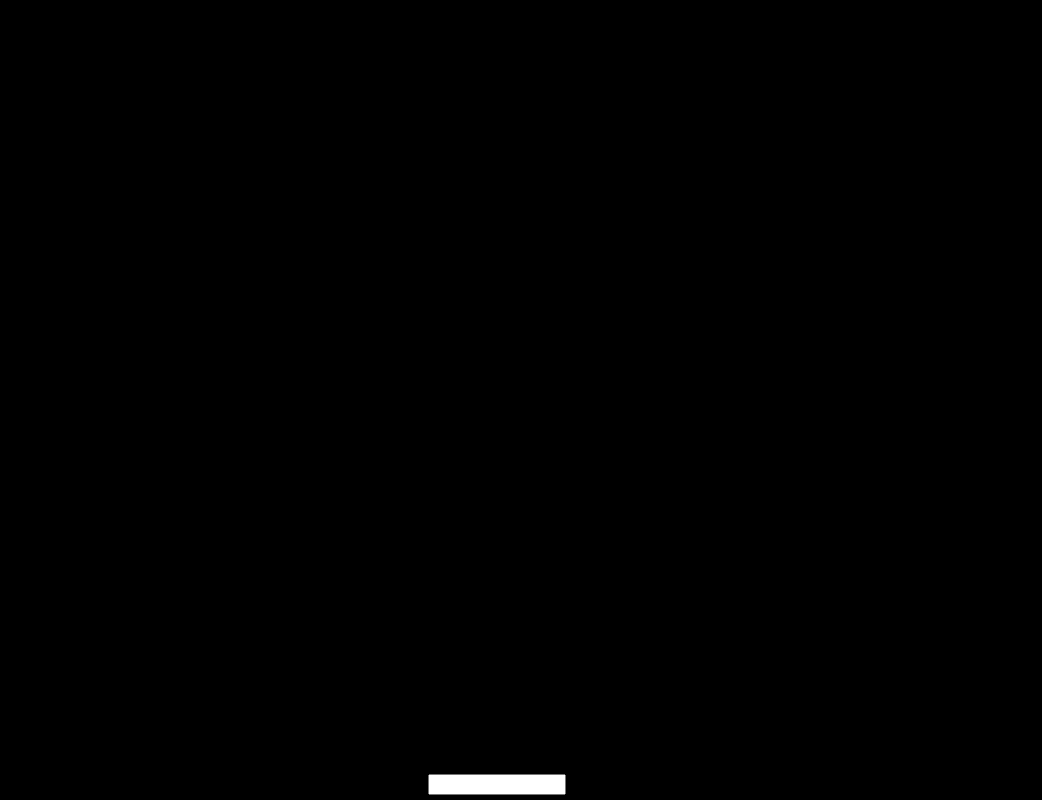
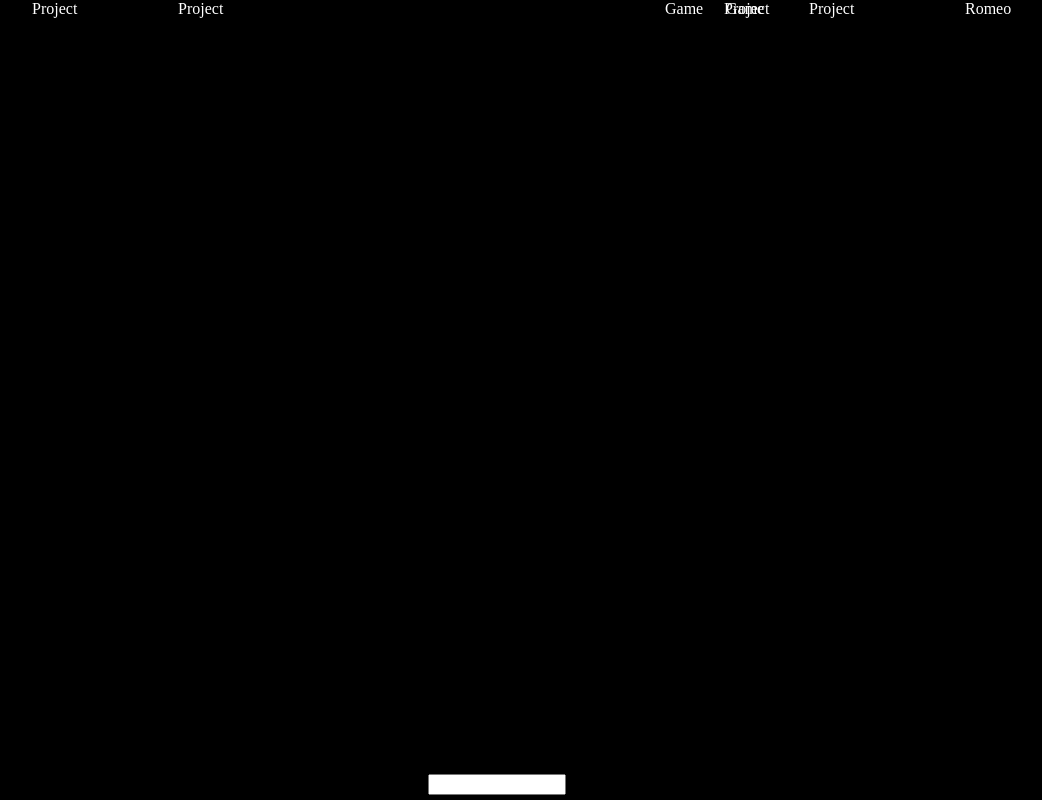
Before and after one commit to dizzyfox734/venezia, a plain HTML site: page index.html in a window 1280 px wide. Both pictures are taken after a click on the button "Start!". Shown: the whole page, without its empty margins (143-1185 px from the left). Drawn offline with Linux system fonts and the light colour scheme.

Commit message:
Create Word

```diff
--- a/css/styles.css
+++ b/css/styles.css
@@ -12,8 +12,9 @@
 body {
     margin: 0;
 }
-h1 {
-    color: red;
+
+span {
+    color: white;
 }
 
 #goalLine{
--- a/js/main.js
+++ b/js/main.js
@@ -1,16 +1,43 @@
 const startBtn = document.querySelector("#startBtn");
 const wordInput = document.querySelector("#wordInput");
+const dashBoard = document.querySelector("#dashboard");
 
 const HIDDEN_CLASSNAME = "hidden";
+
+
+// 네이버 사전에서 가져올 수 있으면 좋을 듯
+const wordStore = ["Venezia", "Project", "Game", "Romeo", "LuBu", "Tomato", "Pikachu"];
+let spanStore = [];
+let MaxPositionOfWord;
+
+
+function createWord() {
+    const numberOfWord = wordStore.length;
+    MaxPositionOfWord = dashBoard.clientWidth -100;
+
+    for(let i=0; i<numberOfWord; i++){
+        const span = document.createElement("span");
+        const wordPick = Math.floor(Math.random() * numberOfWord);
+
+        span.innerHTML = wordStore[wordPick];
+        span.style.position = "absolute";
+        span.style.top = "0px";
+        span.style.left = `${Math.floor(Math.random() * MaxPositionOfWord) + 50}px`;
+
+        dashBoard.appendChild(span);
+        spanStore.push(span);
+    }
+}
+
+
 
 function startGame(event) {
     event.preventDefault();
     startBtn.classList.add(HIDDEN_CLASSNAME);
     wordInput.classList.remove(HIDDEN_CLASSNAME);
-
+    createWord();
 }
 
 
 
-
 startBtn.addEventListener("click", startGame);
```
